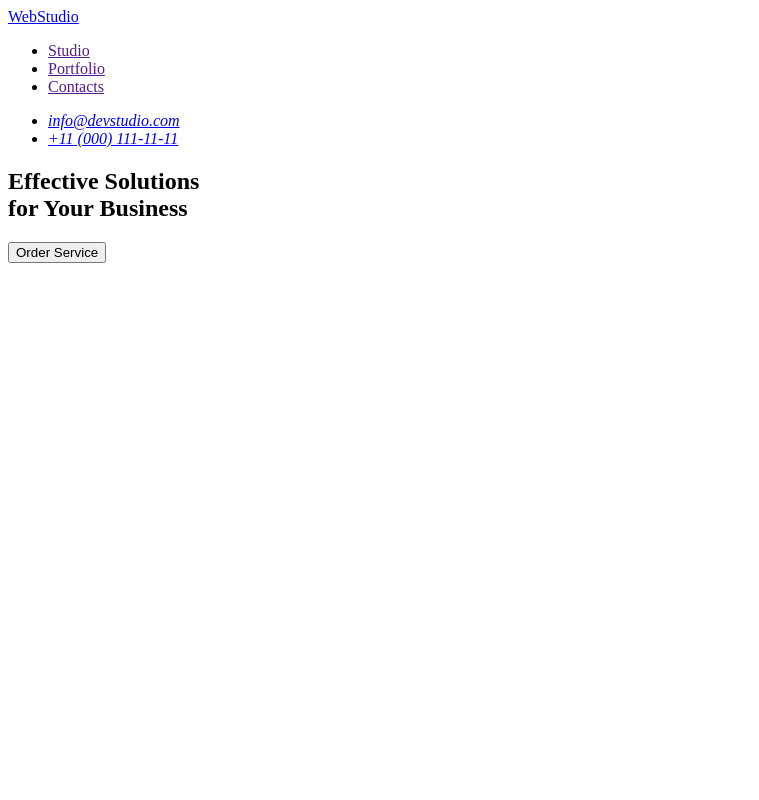
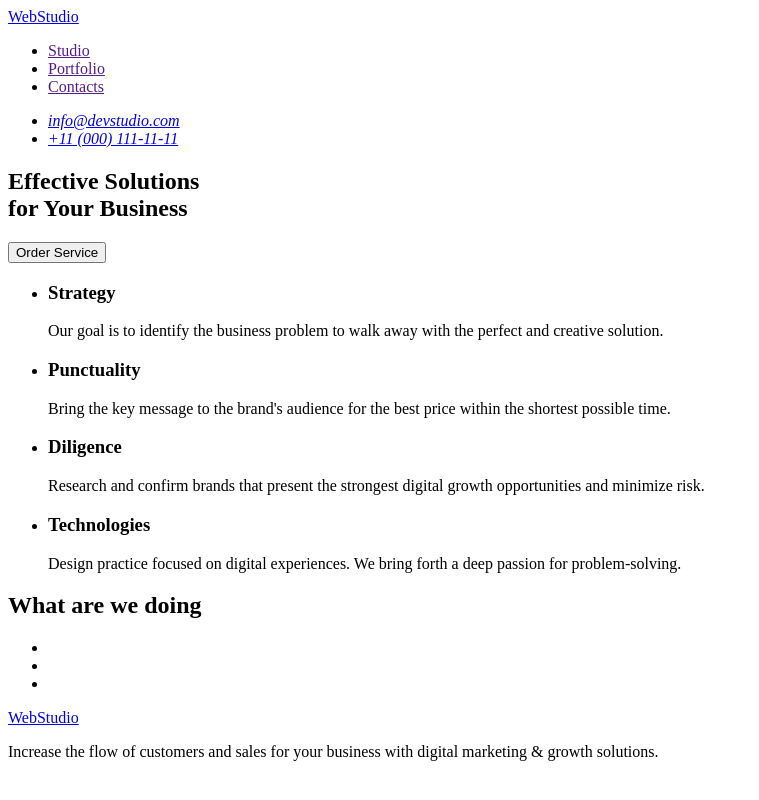
Before and after one commit to NanaTsK/goit-markup-hw-01, a plain HTML site: page index.html in a window 1280 px wide. Shown: the whole page, without its empty margins (0-759 px from the left). Drawn offline with Linux system fonts and the light colour scheme.

Commit message:
html main footer

```diff
--- a/index.html
+++ b/index.html
@@ -32,8 +32,57 @@
         </h1>
         <button type="button">Order Service</button>
       </section>
+      <!-- Company Advantages  -->
+      <section>
+        <h2 hidden>Company Advantages</h2>
+        <ul>
+          <li>
+            <h3>Strategy</h3>
+            <p>
+              Our goal is to identify the business problem to walk away with the
+              perfect and creative solution.
+            </p>
+          </li>
+          <li>
+            <h3>Punctuality</h3>
+            <p>
+              Bring the key message to the brand's audience for the best price
+              within the shortest possible time.
+            </p>
+          </li>
+          <li>
+            <h3>Diligence</h3>
+            <p>
+              Research and confirm brands that present the strongest digital
+              growth opportunities and minimize risk.
+            </p>
+          </li>
+          <li>
+            <h3>Technologies</h3>
+            <p>
+              Design practice focused on digital experiences. We bring forth a
+              deep passion for problem-solving.
+            </p>
+          </li>
+        </ul>
+      </section>
+      <!-- Company Activities -->
+      <section>
+        <h2>What are we doing</h2>
+        <ul>
+          <li></li>
+          <li></li>
+          <li></li>
+        </ul>
+      </section>
     </main>
 
-    <footer></footer>
+    <footer>
+      <a href="./index.html">WebStudio</a>
+      <p>
+        Increase the flow of customers and sales for your business with digital
+        marketing & growth solutions.
+      </p>
+    </footer>
   </body>
 </html>
```
